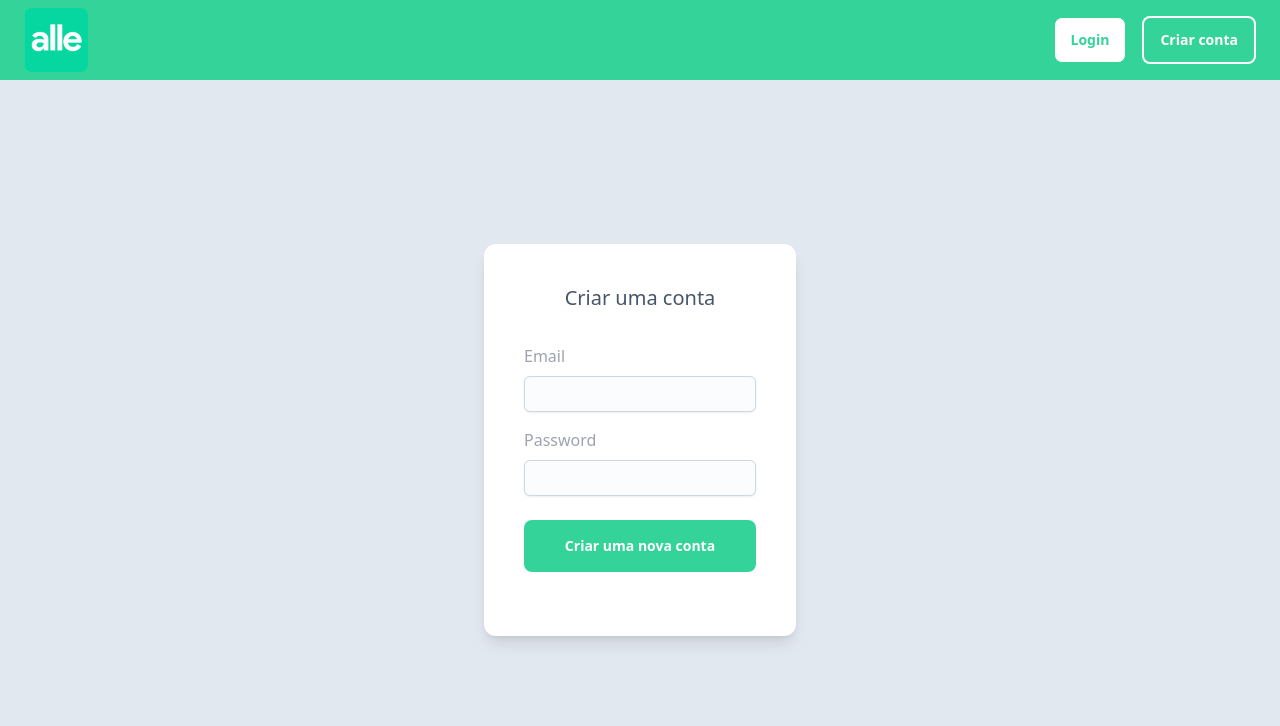
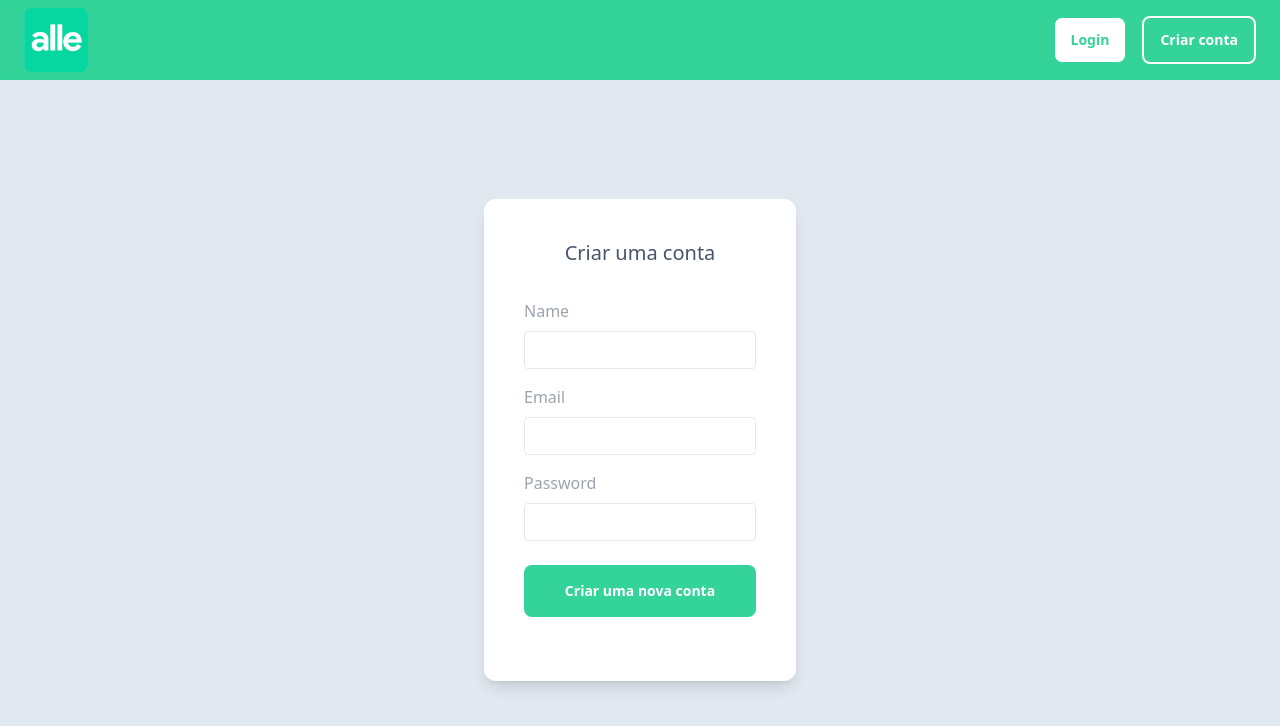
Before and after one commit to davialves1/alle, a React (Vite) app: page /new-account in a window 1280 px wide. Shown: the top 726 px of the page. Built offline with nearby package versions, Linux system fonts and the light colour scheme; no server answers.

Commit message:
fix firebase auth issues

```diff
--- a/src/FirebaseConfig.ts
+++ b/src/FirebaseConfig.ts
@@ -1,4 +1,6 @@
-export const firebaseConfig = {
+import { FirebaseOptions } from 'firebase/app';
+
+export const firebaseConfig: FirebaseOptions = {
   apiKey: 'AIzaSyDfY1ouoI4kirtJwJGwlGUkNY056THxPnU',
   authDomain: 'alemanha-para-brasileiros.firebaseapp.com',
   databaseURL: 'https://alemanha-para-brasileiros-default-rtdb.firebaseio.com',
--- a/src/common/alle-ui/AlleButton.tsx
+++ b/src/common/alle-ui/AlleButton.tsx
@@ -28,13 +28,12 @@ const AlleButton = ({
     }
   };
 
+  const iconStyle = icon ? 'flex items-center justify-center' : '';
+
+  const classes = `${bg()} py-3 px-4 rounded-lg text-sm font-semibold ${className} ${iconStyle}`;
+
   return (
-    <button
-      onClick={onClick}
-      className={`${bg()} py-3 px-4 rounded-lg text-sm font-semibold ${className} ${
-        icon ? 'flex items-center justify-center' : ''
-      }`}
-    >
+    <button onClick={onClick} className={classes}>
       {icon && icon}
       {children}
     </button>
--- a/src/common/alle-ui/AlleLogin.tsx
+++ b/src/common/alle-ui/AlleLogin.tsx
@@ -14,11 +14,21 @@ import { AppContext } from '../store/AppContext';
 import { Link } from 'react-router-dom';
 import { initializeApp } from 'firebase/app';
 import { firebaseConfig } from '../../FirebaseConfig';
-
-const app = initializeApp(firebaseConfig);
-const auth = getAuth(app);
+import {
+  collection,
+  doc,
+  getDoc,
+  getDocs,
+  getFirestore,
+  query,
+  where,
+} from 'firebase/firestore';
+import { getAlleUser } from '../store/Reducers';
 
 const AlleLogin = () => {
+  const app = initializeApp(firebaseConfig);
+  const auth = getAuth(app);
+  const db = getFirestore(app);
   const { user, setUser } = useContext(AppContext);
 
   auth.languageCode = 'br';
@@ -37,9 +47,17 @@ const AlleLogin = () => {
       })
       .catch((err) => console.warn('Error: ' + err.message));
 
-    onAuthStateChanged(auth, (loggedUser) => {
+    onAuthStateChanged(auth, async (loggedUser) => {
       if (loggedUser) {
-        setAlleUser(loggedUser);
+        const q = query(
+          collection(db, 'users'),
+          where('uid', '==', loggedUser.uid)
+        );
+        const docs = await getDocs(q);
+        const document = docs.docs[0].data();
+        const myUser = getAlleUser(loggedUser);
+        myUser.displayName = document.displayName;
+        setUser(myUser);
       }
     });
   }, []);
@@ -69,8 +87,8 @@ const AlleLogin = () => {
           <div className='flex items-center'>
             <p className='text-white me-5'>{user.displayName}</p>
             <Avatar
-              alt={user.displayName ?? user.displayName}
-              src={user.photoURL ?? user.photoURL}
+              alt={user.displayName ? user.displayName : ''}
+              src={user.photoURL ? user.photoURL : ''}
               color='neutral'
               variant='soft'
             />
--- a/src/common/store/Reducers.tsx
+++ b/src/common/store/Reducers.tsx
@@ -1,7 +1,7 @@
 import { User, UserCredential } from 'firebase/auth';
 import { AlleUser } from '../models/AlleUser';
 
-export const getAlleUser = (userCredential: UserCredential): AlleUser => {
-  const { displayName, email, photoURL } = userCredential.user;
+export const getAlleUser = (user: User): AlleUser => {
+  const { displayName, email, photoURL } = user;
   return { displayName, email, photoURL };
 };
--- a/src/pages/login/CreateAccountPage.tsx
+++ b/src/pages/login/CreateAccountPage.tsx
@@ -40,17 +40,25 @@ const CreateAccountPage = () => {
 
   const emailRef = useRef<any>();
 
+  const nameRef = useRef<any>();
+
   const passwordRef = useRef<any>();
 
   const createAccountEmailPassword = (e: any) => {
     e.preventDefault();
     setLoading(true);
+    const name = nameRef.current.value;
     const email = emailRef.current.value;
     const password = passwordRef.current.value;
     setPersistence(auth, browserSessionPersistence).then(async () => {
       return createUserWithEmailAndPassword(auth, email, password)
         .then(async (res) => {
-          const alleUser = getAlleUser(res);
+          const alleUser = getAlleUser(res.user);
+          alleUser.displayName = name;
+          await addDoc(collection(db, 'users'), {
+            uid: res.user.uid,
+            ...alleUser,
+          });
           setUser(alleUser);
           setLoading(false);
           navigate('/');
@@ -89,12 +97,26 @@ const CreateAccountPage = () => {
           <form onSubmit={createAccountEmailPassword}>
             <div className='mb-4'>
               <label htmlFor='email' className='block text-gray-400 mb-2'>
+                Name
+              </label>
+              <input
+                type='name'
+                id='name'
+                name='name'
+                className='appearance-none border rounded w-full py-2 px-3 text-gray-700 leading-tight focus:outline-none focus:shadow-outline'
+                ref={nameRef}
+                required
+              />
+            </div>
+            <div className='mb-4'>
+              <label htmlFor='email' className='block text-gray-400 mb-2'>
                 Email
               </label>
-              <Input
+              <input
                 type='email'
                 id='email'
                 name='email'
+                className='appearance-none border rounded w-full py-2 px-3 text-gray-700 leading-tight focus:outline-none focus:shadow-outline'
                 ref={emailRef}
                 required
               />
@@ -103,10 +125,11 @@ const CreateAccountPage = () => {
               <label htmlFor='password' className='block text-gray-400 mb-2'>
                 Password
               </label>
-              <Input
+              <input
                 type='password'
                 id='password'
                 name='password'
+                className='appearance-none border rounded w-full py-2 px-3 text-gray-700 leading-tight focus:outline-none focus:shadow-outline'
                 ref={passwordRef}
                 required
               />
--- a/src/pages/login/LoginPage.tsx
+++ b/src/pages/login/LoginPage.tsx
@@ -51,7 +51,7 @@ function LoginPage() {
       .then(async () => {
         return signInWithEmailAndPassword(auth, email, password)
           .then((res) => {
-            const user = getAlleUser(res);
+            const user = getAlleUser(res.user);
             setUser(user);
             setLoading(false);
             navigate('/');
```
